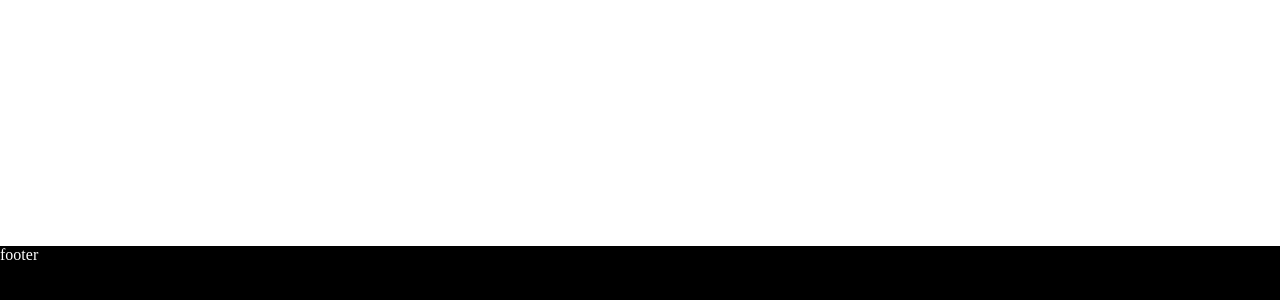
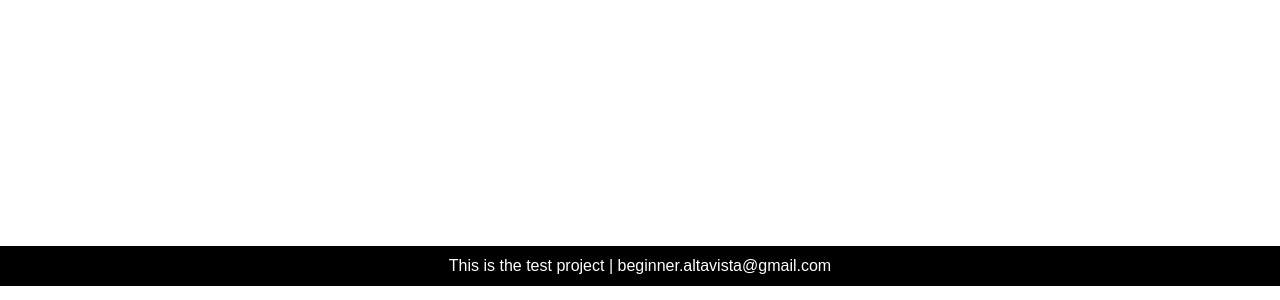
Before and after one commit to bratyslav/test_codempire-mcdonalds, a React (Create React App) app: page /#/ in a window 1280 px wide. Shown: the part 908-1208 px from the top of the page. Built offline with nearby package versions, Linux system fonts and the light colour scheme.

Commit message:
header & footer

```diff
--- a/package.json
+++ b/package.json
@@ -4,6 +4,7 @@
   "version": "0.1.0",
   "private": true,
   "dependencies": {
+    "classnames": "^2.2.6",
     "react": "^16.8.6",
     "react-dom": "^16.8.6",
     "react-scripts": "0.9.5"
--- a/src/components/Footer.js
+++ b/src/components/Footer.js
@@ -4,7 +4,13 @@ import '../styles/Footer.css';
 const Footer = () => {
   return (
     <footer>
-      footer
+      This is the test project |&nbsp;
+      <a
+        className="footer__mailto"
+        href="mailto:beginner.altavista@gmail.com"
+      >
+        beginner.altavista@gmail.com
+      </a>
     </footer>
   );
 };
--- a/src/components/Search.js
+++ b/src/components/Search.js
@@ -1,21 +1,31 @@
 import React, { useState, useRef, useEffect } from 'react';
 import '../styles/Search.css';
+const classNames = require('classnames');
 
 const Search = () => {
   const [isActive, activity] = useState(false);
-
+  // to animate opening:
+  const [openingAnimation, runOpeningAnimation] = useState(false);
+  const searchInputClassName = classNames({
+    'search--active__input': true,
+    'search--active__input-animation': !openingAnimation,
+  });
 
   const activate = () => {
     activity(true);
+
+    setTimeout(() => {
+      runOpeningAnimation(true);
+    }, 0);
   };
 
   const deactivate = () => {
     activity(false);
+    runOpeningAnimation(false);
   };
 
-  // to deactivate in case of loss of focus
+  // to deactivate in case of loss of focus:
   const wrapperRef = useRef(null);
-  useOutsideAlterter(wrapperRef);
 
   function useOutsideAlterter(ref) {
     function handleClickOutside(event) {
@@ -32,6 +42,8 @@ const Search = () => {
     });
   };
 
+  useOutsideAlterter(wrapperRef);
+
   return (
     isActive ?
       <div className="search--active" ref={wrapperRef}>
@@ -40,13 +52,18 @@ const Search = () => {
           onClick={deactivate}
         />
         <input
-          className="search--active__input"
+          className={searchInputClassName}
+          id="searchInput"
           type="text"
           placeholder="Search"
           maxLength="15"
           autoFocus={true}
+          autoComplete="off"
         />
-        <div className="search--active__search-icon" />
+        <label htmlFor="searchInput">
+          <div className="search--active__search-icon" />
+        </label>
+
       </div>
       :
       <div className="search" onClick={activate}></div>
--- a/src/styles/App.css
+++ b/src/styles/App.css
@@ -1,3 +1,4 @@
 body {
   margin: 0;
+  font-family: Arial, Helvetica, sans-serif;
 }
--- a/src/styles/Footer.css
+++ b/src/styles/Footer.css
@@ -1,6 +1,24 @@
 footer {
-  height: 54px;
+  height: 40px;
 
+  text-align: center;
+  line-height: 40px;
   background-color: black;
   color: white;
 }
+
+.footer__mailto {
+  color: white;
+  text-decoration: none;
+}
+
+.footer__mailto:hover {
+  color: rgb(250, 204, 0);
+  transition: color 300ms;
+}
+
+@media (max-width: 397px) {
+  footer {
+    line-height: 20px;
+  }
+}
--- a/src/styles/Header.css
+++ b/src/styles/Header.css
@@ -19,3 +19,21 @@ header {
   width: 92px;
   height: 80px;
 }
+
+@media (max-width: 900px) {
+  header {
+    padding: 0 60px;
+  }
+}
+
+@media (max-width: 600px) {
+  header {
+    padding: 0 30px 0 0;
+  }
+}
+
+@media (max-width: 400px) {
+  header {
+    padding: 0 10px 0 0;
+  }
+}
--- a/src/styles/Search.css
+++ b/src/styles/Search.css
@@ -13,7 +13,6 @@
 }
 
 .search--active {
-  width: 200px;
   height: 40px;
 
   display: flex;
@@ -36,10 +35,15 @@
 
 .search--active__input {
   width: 130px;
+  transition: width 400ms;
 
   outline: none;
   border: none;
   font-size: 20px;
+}
+
+.search--active__input-animation {
+  width: 0;
 }
 
 .search--active__search-icon {
```
